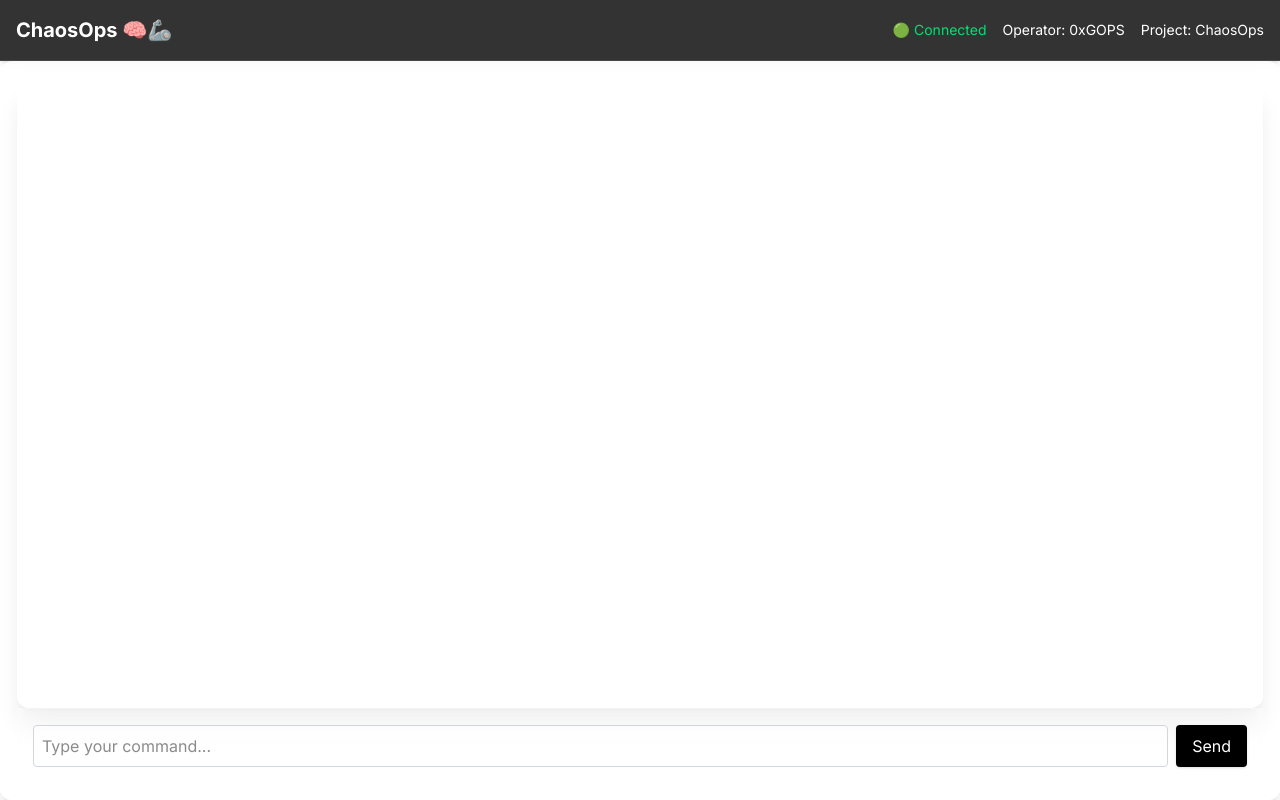
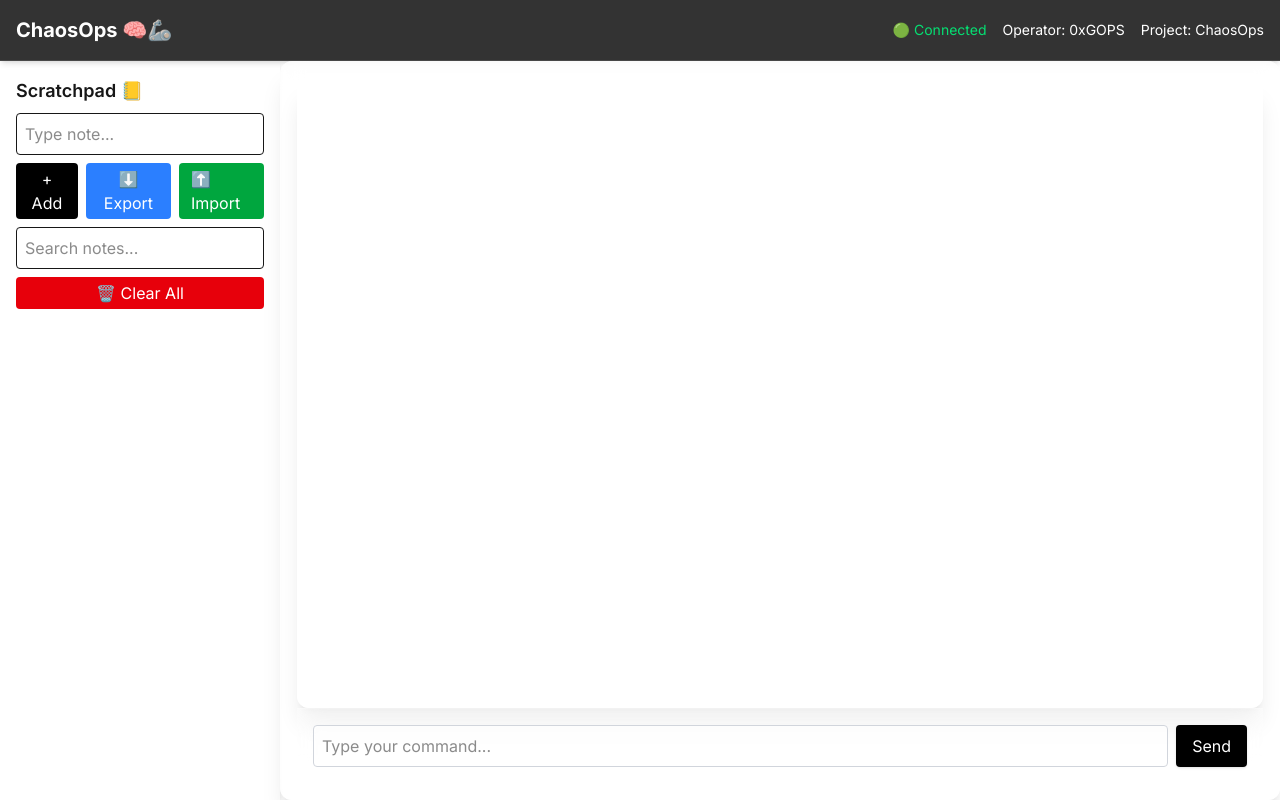
Before and after one commit to 0xgops/chaosops, a Next.js app: page /console in a window 1280 px wide. Built offline with nearby package versions, Linux system fonts and the light colour scheme.

Commit message:
🔥 Remove duplicate sidebar on Console page

```diff
--- a/src/app/console/page.tsx
+++ b/src/app/console/page.tsx
@@ -1,4 +1,4 @@
-import React from 'react';
+'use client';
 import Console from '@/app/components/Console';
 
 export default function ConsolePage() {
--- a/src/app/layout.tsx
+++ b/src/app/layout.tsx
@@ -1,6 +1,6 @@
-// src/app/layout.tsx
 import './globals.css';
 import { Inter } from 'next/font/google';
+import Scratchpad from './components/Scratchpad';
 
 const inter = Inter({ subsets: ['latin'] });
 
@@ -22,16 +22,12 @@ export default function RootLayout({
         text-black dark:text-white transition-colors`}
       >
         <div className="flex flex-col h-screen">
-          {/* 🔳 Top Bar */}
-          <header
-            className="bg-black/80 dark:bg-zinc-950/80
+          <header className="bg-black/80 dark:bg-zinc-950/80
             backdrop-blur-md border-b border-white/10 dark:border-zinc-800
             text-white p-4 flex justify-between items-center
             shadow-md"
           >
-            <h1 className="text-xl font-bold">
-              ChaosOps 🧠🦾
-            </h1>
+            <h1 className="text-xl font-bold">ChaosOps 🧠🦾</h1>
             <div className="space-x-4 text-sm">
               <span className="text-green-400">🟢 Connected</span>
               <span>Operator: 0xGOPS</span>
@@ -39,7 +35,11 @@ export default function RootLayout({
             </div>
           </header>
 
-          {/* 🔥 Main */}
+          <div className="flex flex-1">
+            <aside className="w-[280px] bg-white dark:bg-zinc-800 shadow-md p-4">
+              <Scratchpad />
+            </aside>
+
             <main className="flex-1 p-4
               bg-white/70 dark:bg-zinc-900/50
               backdrop-blur-md rounded-xl shadow-xl
@@ -48,6 +48,7 @@ export default function RootLayout({
               {children}
             </main>
           </div>
+        </div>
       </body>
     </html>
   );
```
Lines whose indentation alone changed are shown as unchanged.
